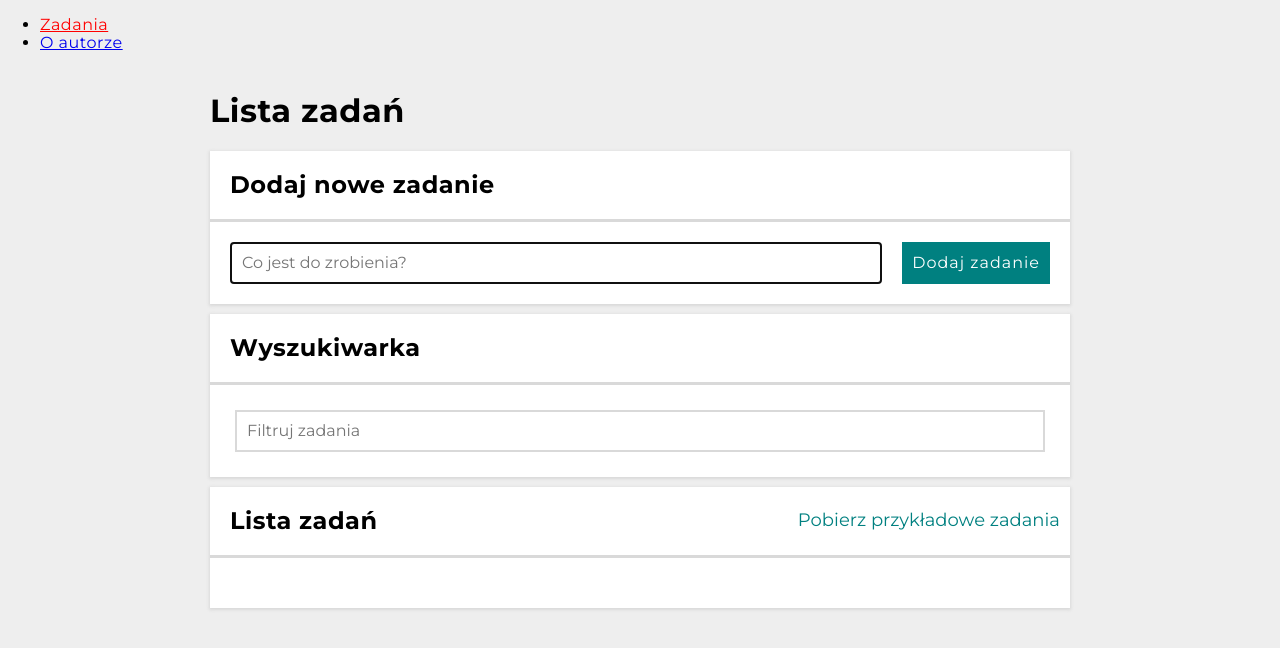
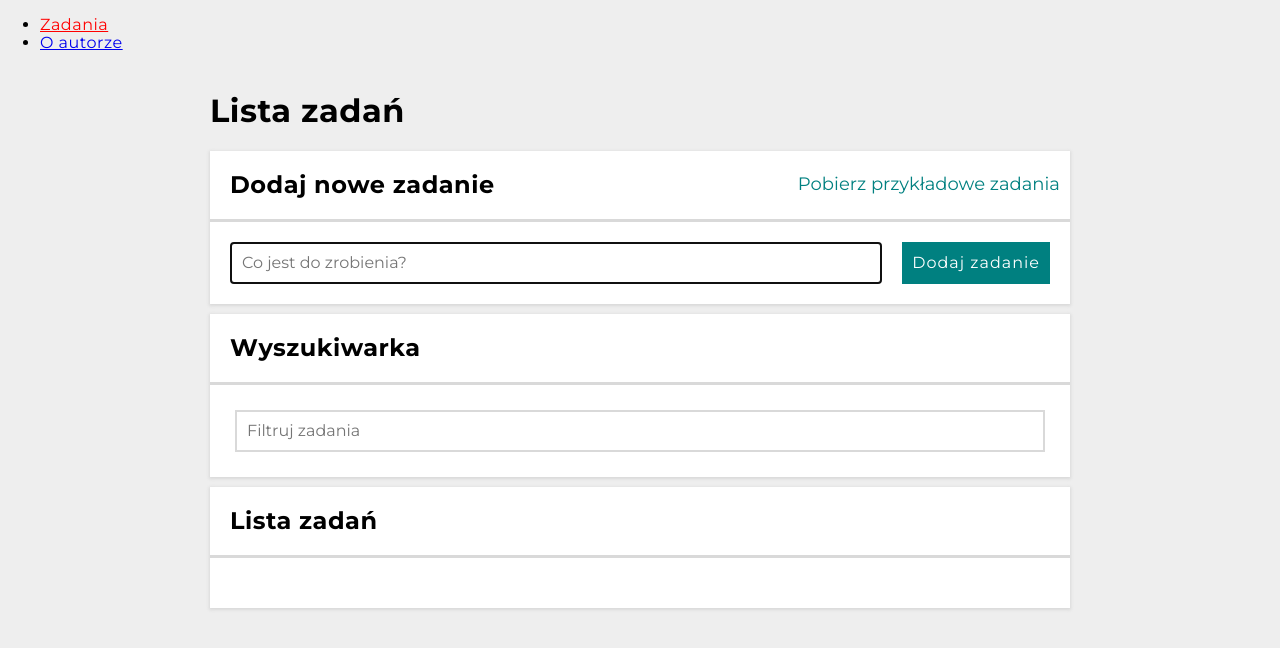
Before and after one commit to HiTymek/todo-list-react, a React (Create React App) app: page /#/zadania in a window 1280 px wide. Shown: the top 648 px of the page. Built offline with nearby package versions, Linux system fonts and the light colour scheme.

Commit message:
"Pobierz przykładowe zadania" button is added in new header

```diff
--- a/src/features/tasks/TasksPage/Buttons/index.js
+++ b/src/features/tasks/TasksPage/Buttons/index.js
@@ -1,4 +1,5 @@
-import { HeaderSection, Button } from "./styled";
+import { HeaderSection } from "./styled";
+import { StyledHeaderButton } from "../StyledHeaderButton/styled";
 import { useSelector, useDispatch } from "react-redux";
 import {
     toggleHideDone,
@@ -6,7 +7,6 @@ import {
     selectHideDone,
     selectIsEveryTaskDone,
     selectAreTasksListEmpty,
-    fetchExampleTasks,
 } from "../../tasksSlice";
 
 const Buttons = () => {
@@ -17,24 +17,19 @@ const Buttons = () => {
 
     return (
         <HeaderSection>
-            <Button
-                onClick={() => dispatch(fetchExampleTasks())}
-            >
-                Pobierz przykładowe zadania
-            </Button>
             {!areTasksListEmpty && (
                 <>
-                    <Button
+                    <StyledHeaderButton
                         onClick={() => { dispatch(toggleHideDone()) }}
                     >
                         {hideDone ? "Pokaż" : "Ukryj"} ukończone
-                    </Button>
-                    <Button
+                    </StyledHeaderButton>
+                    <StyledHeaderButton
                         disabled={isEveryTaskDone}
                         onClick={() => { dispatch(setAllDone()) }}
                     >
                         Ukończ wszystkie
-                    </Button>
+                    </StyledHeaderButton>
                 </>
             )
             }
--- a/src/features/tasks/TasksPage/Buttons/styled.js
+++ b/src/features/tasks/TasksPage/Buttons/styled.js
@@ -7,22 +7,3 @@ export const HeaderSection = styled.div`
         flex-direction: column
     }
 `;
-
-export const Button = styled.button`
-    color: teal;
-    border: none;
-    font-size: 18px;
-    background-color: transparent;
-    padding: 10px;
-
-    &:hover{
-        color: hsl(180, 100%, 35%);
-        transition-duration: 0.5s;
-        cursor: pointer;
-    }
-
-    &:disabled{
-        color: ${({ theme }) => theme.colors.dustyGray};
-        cursor: auto;
-    }
-`;
--- /dev/null
+++ b/src/features/tasks/TasksPage/ExtraButton/index.js
@@ -0,0 +1,17 @@
+import { useDispatch } from "react-redux";
+import { StyledHeaderButton } from "../StyledHeaderButton/styled";
+import { fetchExampleTasks } from "../../tasksSlice";
+
+const ExtraButton = () => {
+    const dispatch = useDispatch();
+
+    return (
+        <StyledHeaderButton
+            onClick={() => dispatch(fetchExampleTasks())}
+        >
+            Pobierz przykładowe zadania
+        </StyledHeaderButton>
+    );
+};
+
+export default ExtraButton;
--- /dev/null
+++ b/src/features/tasks/TasksPage/StyledHeaderButton/styled.js
@@ -0,0 +1,20 @@
+import styled from "styled-components";
+
+export const StyledHeaderButton = styled.button`
+    color: teal;
+    border: none;
+    font-size: 18px;
+    background-color: transparent;
+    padding: 10px;
+
+    &:hover{
+        color: hsl(180, 100%, 35%);
+        transition-duration: 0.5s;
+        cursor: pointer;
+    }
+
+    &:disabled{
+        color: ${({ theme }) => theme.colors.dustyGray};
+        cursor: auto;
+    }
+`;
--- a/src/features/tasks/TasksPage/index.js
+++ b/src/features/tasks/TasksPage/index.js
@@ -6,6 +6,7 @@ import Header from "../../../common/Header";
 import { Container } from "../../../common/Container/styled";
 import { ContentContainer } from "../../author/styled";
 import Search from "./Search";
+import ExtraButton from "./ExtraButton";
 
 const TasksPage = () => {
   return (
@@ -14,21 +15,22 @@ const TasksPage = () => {
       <Section
         title="Dodaj nowe zadanie"
         body={<Form />}
+        extraHeaderContent={<ExtraButton />}
       />
-      <Section
+      < Section
         title="Wyszukiwarka"
         body={
-          <ContentContainer>
+          < ContentContainer >
             <Search />
-          </ContentContainer>
+          </ContentContainer >
         }
       />
-      <Section
+      < Section
         title="Lista zadań"
-        body={<TaskList />}
-        extraHeaderContent={<Buttons />}
+        body={< TaskList />}
+        extraHeaderContent={< Buttons />}
       />
-    </Container>
+    </Container >
   );
 };
 
```
